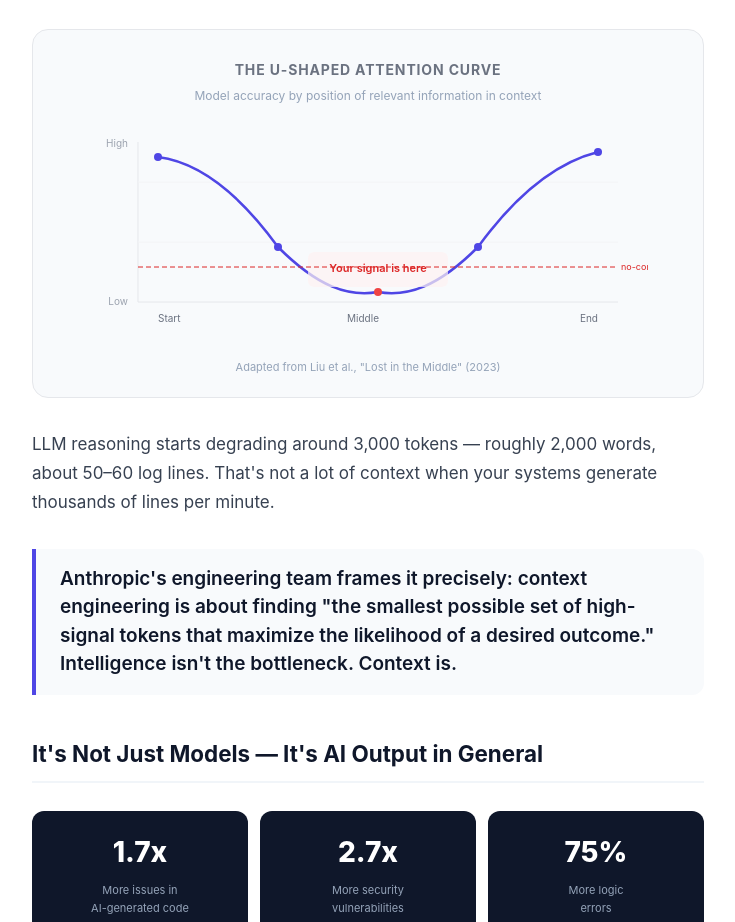
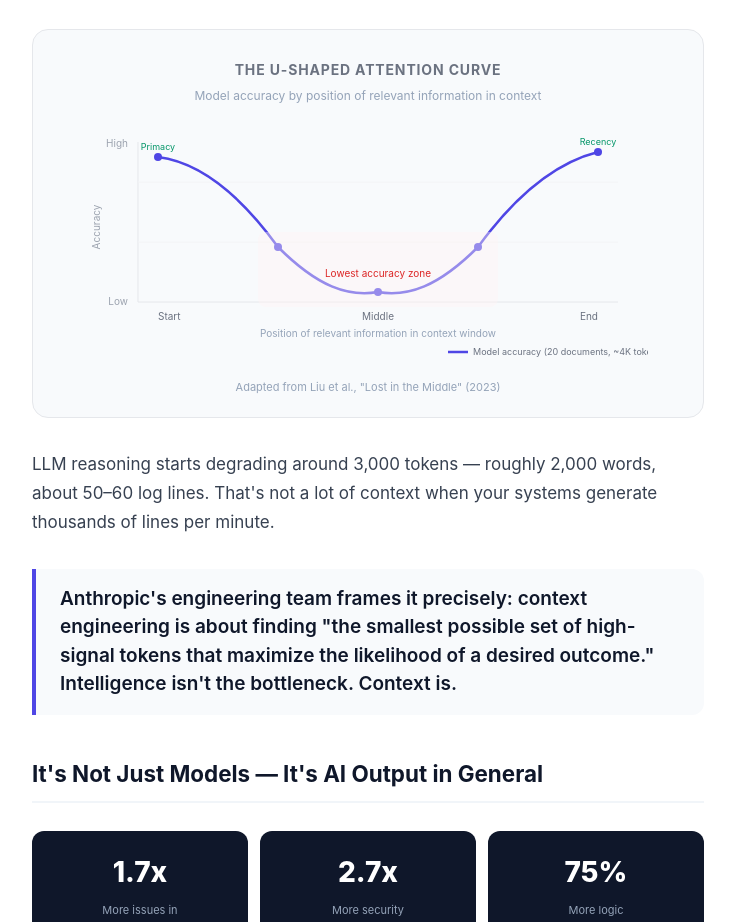
Before and after one commit to SaarthiHQ/blog, a plain HTML site: page posts/context-engineering.html in a window 1280 px wide. Shown: the part 2644-3566 px from the top of the page, without its empty margins (272-1007 px from the left). Drawn offline with Linux system fonts and the light colour scheme.

Commit message:
Fix U-shaped chart: remove misleading labels, add proper annotations
- Removed 'Your signal is here' (confusing, not specific)
- Removed red dashed 'no-context baseline' line (cluttered)
- Added 'Lowest accuracy zone' label for the middle trough
- Added 'Primacy' and 'Recency' labels at high points
- Added Y-axis 'Accuracy' label
- Added X-axis description 'Position of relevant information'
- Added legend with context (20 documents, ~4K tokens)
- Middle data point now same color as rest (was red, misleading)

Co-Authored-By: Claude Opus 4.6 (1M context) <noreply@anthropic.com>

```diff
--- a/posts/context-engineering.html
+++ b/posts/context-engineering.html
@@ -287,26 +287,39 @@
         <div class="chart-box">
             <h3>The U-Shaped Attention Curve</h3>
             <div class="chart-sub">Model accuracy by position of relevant information in context</div>
-            <svg viewBox="0 0 560 220" xmlns="http://www.w3.org/2000/svg">
+            <svg viewBox="0 0 560 240" xmlns="http://www.w3.org/2000/svg">
+                <!-- Axes -->
                 <line x1="50" y1="20" x2="50" y2="180" stroke="#e5e7eb" stroke-width="1"/>
                 <line x1="50" y1="180" x2="530" y2="180" stroke="#e5e7eb" stroke-width="1"/>
+                <!-- Grid lines -->
                 <line x1="50" y1="60" x2="530" y2="60" stroke="#f3f4f6" stroke-width="1"/>
                 <line x1="50" y1="120" x2="530" y2="120" stroke="#f3f4f6" stroke-width="1"/>
+                <!-- Y-axis labels -->
                 <text x="40" y="25" text-anchor="end" font-size="10" fill="#9ca3af">High</text>
                 <text x="40" y="183" text-anchor="end" font-size="10" fill="#9ca3af">Low</text>
-                <text x="70" y="200" font-size="10" fill="#6b7280">Start</text>
-                <text x="275" y="200" text-anchor="middle" font-size="10" fill="#6b7280">Middle</text>
-                <text x="510" y="200" text-anchor="end" font-size="10" fill="#6b7280">End</text>
+                <text x="12" y="105" text-anchor="middle" font-size="10" fill="#9ca3af" transform="rotate(-90, 12, 105)">Accuracy</text>
+                <!-- X-axis labels -->
+                <text x="70" y="198" font-size="10" fill="#6b7280">Start</text>
+                <text x="290" y="198" text-anchor="middle" font-size="10" fill="#6b7280">Middle</text>
+                <text x="510" y="198" text-anchor="end" font-size="10" fill="#6b7280">End</text>
+                <text x="290" y="215" text-anchor="middle" font-size="10" fill="#94a3b8">Position of relevant information in context window</text>
+                <!-- U-shaped curve -->
                 <path d="M 70 35 C 110 40, 150 70, 190 125 C 230 165, 260 175, 290 170 C 320 175, 350 165, 390 125 C 430 70, 470 40, 510 30" fill="none" stroke="#4f46e5" stroke-width="2.5" stroke-linecap="round"/>
+                <!-- Data points -->
                 <circle cx="70" cy="35" r="4" fill="#4f46e5"/>
                 <circle cx="190" cy="125" r="4" fill="#4f46e5"/>
-                <circle cx="290" cy="170" r="4" fill="#ef4444"/>
+                <circle cx="290" cy="170" r="4" fill="#4f46e5"/>
                 <circle cx="390" cy="125" r="4" fill="#4f46e5"/>
                 <circle cx="510" cy="30" r="4" fill="#4f46e5"/>
-                <rect x="220" y="130" width="140" height="35" rx="6" fill="#fef2f2" opacity="0.7"/>
-                <text x="290" y="150" text-anchor="middle" font-size="11" font-weight="600" fill="#dc2626">Your signal is here</text>
-                <line x1="50" y1="145" x2="530" y2="145" stroke="#dc2626" stroke-width="1" stroke-dasharray="5,3"/>
-                <text x="533" y="148" font-size="9" fill="#dc2626">no-context baseline</text>
+                <!-- Shaded danger zone -->
+                <rect x="170" y="110" width="240" height="75" rx="8" fill="#fef2f2" opacity="0.4"/>
+                <text x="290" y="155" text-anchor="middle" font-size="10" fill="#dc2626">Lowest accuracy zone</text>
+                <!-- Annotations for start and end -->
+                <text x="70" y="28" text-anchor="middle" font-size="9" fill="#059669">Primacy</text>
+                <text x="510" y="23" text-anchor="middle" font-size="9" fill="#059669">Recency</text>
+                <!-- Legend -->
+                <line x1="360" y1="230" x2="380" y2="230" stroke="#4f46e5" stroke-width="2.5"/>
+                <text x="385" y="233" font-size="9" fill="#6b7280">Model accuracy (20 documents, ~4K tokens)</text>
             </svg>
             <div class="chart-source">Adapted from Liu et al., "Lost in the Middle" (2023)</div>
         </div>
```
